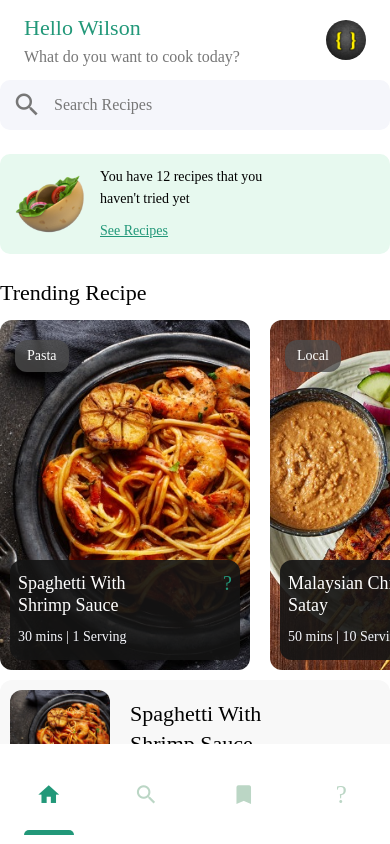
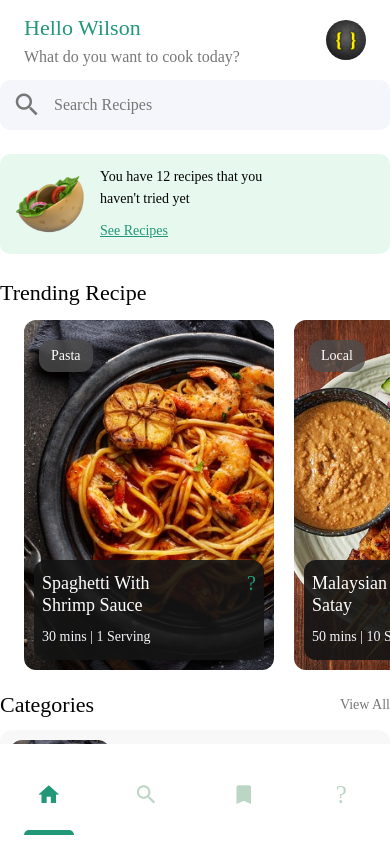
Before and after one commit to tchoforwilson/food-recipe, a React Native app: screen /Home in a window 390 px wide. Built offline with nearby package versions, Linux system fonts and the light colour scheme.

Commit message:
Implemented categoru header section

```diff
--- a/src/screens/HomeScreen.js
+++ b/src/screens/HomeScreen.js
@@ -110,8 +110,38 @@ const HomeScreen = ({ navigation }) => {
           horizontal
           showsHorizontalScrollIndicator={false}
           keyExtractor={(item) => item.id}
-          renderItem={({ item, index }) => <TrendingRecipeCard recipe={item} />}
+          renderItem={({ item, index }) => (
+            <TrendingRecipeCard
+              containerStyle={{
+                marginLeft: index == 0 ? defaultStyles.THEMES.SIZES.padding : 0,
+              }}
+              recipe={item}
+              onPress={navigation.navigate("Recipe", { recipe: item })}
+            />
+          )}
         />
+      </View>
+    );
+  };
+
+  const renderCategoryHeader = () => {
+    return (
+      <View style={styles.categoryHeaderContainer}>
+        <AppText
+          style={{ flex: 1, ...defaultStyles.THEMES.FONTS.headingSecondary }}
+        >
+          Categories
+        </AppText>
+        <TouchableOpacity>
+          <AppText
+            style={{
+              color: defaultStyles.COLORS.gray,
+              ...defaultStyles.THEMES.FONTS.body4,
+            }}
+          >
+            View All
+          </AppText>
+        </TouchableOpacity>
       </View>
     );
   };
@@ -129,6 +159,7 @@ const HomeScreen = ({ navigation }) => {
             {renderSearchBar()}
             {renderRecipeCard()}
             {renderTrendingSection()}
+            {renderCategoryHeader()}
           </View>
         }
         renderItem={({ item }) => (
@@ -144,7 +175,6 @@ const HomeScreen = ({ navigation }) => {
 };
 
 const styles = StyleSheet.create({
-  container: {},
   header: {
     flexDirection: "row",
     marginHorizontal: defaultStyles.THEMES.SIZES.padding,
@@ -186,6 +216,11 @@ const styles = StyleSheet.create({
     flex: 1,
     paddingVertical: defaultStyles.THEMES.SIZES.radius,
   },
+  categoryHeaderContainer: {
+    flexDirection: "row",
+    alignItems: "center",
+    marginTop: 20,
+  },
 });
 
 export default HomeScreen;
```
